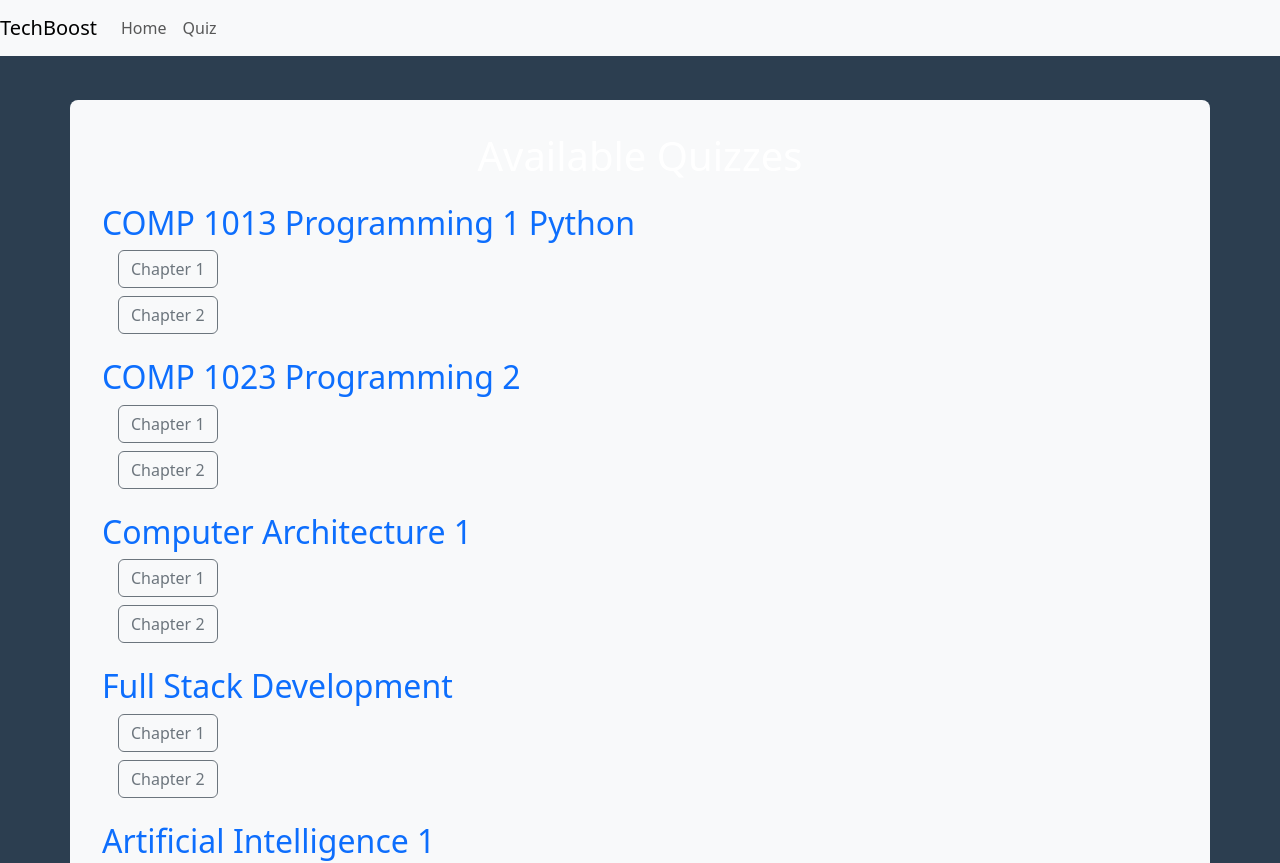
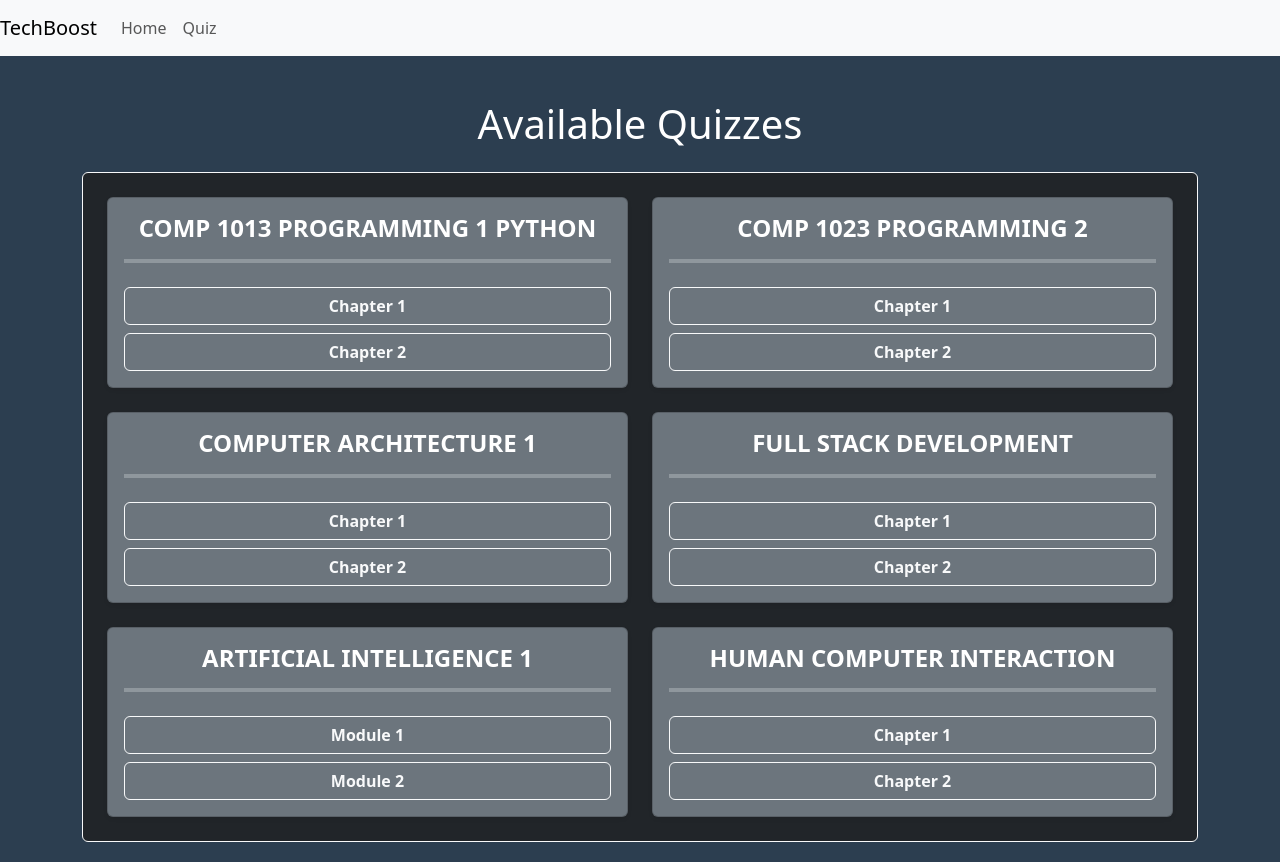
Before and after one commit to ChenukaGamage/techboost, a Vue app: page /quizlist in a window 1280 px wide. Shown: the top 863 px of the page. Built offline with nearby package versions, Linux system fonts and the light colour scheme.

Commit message:
quiz list

```diff
--- a/src/views/QuizList.vue
+++ b/src/views/QuizList.vue
@@ -1,23 +1,36 @@
-// src/views/QuizList.vue
 <template>
+    <div>
+      <!-- Title Section -->
+      <h2 class="text-center mt-4">Available Quizzes</h2>
+
+      <!-- Container for Courses -->
       <div class="container mt-4">
-    <h1 class="text-center mb-4">Available Quizzes</h1>
-    <div v-for="course in classes" :key="course.id" class="mb-4">
-      <h2 class="text-primary">{{ course.name }}</h2>
-      <ul>
-        <li
+        <!-- Outer Border for the Courses Grid -->
+        <div class="p-4 bg-dark rounded border border-light">
+          <!-- Courses Grid -->
+          <div class="row row-cols-1 row-cols-md-2 g-4">
+            <div class="col" v-for="course in classes" :key="course.id">
+              <!-- Course Card -->
+              <div class="card bg-secondary text-white shadow-sm rounded">
+                <div class="card-body">
+                  <h4 class="card-title text-center">{{ course.name }}</h4>
+                  <hr class="border-light" />
+                  <!-- Chapters List -->
+                  <div class="mt-3">
+                    <router-link
                       v-for="chapter in course.chapters"
                       :key="chapter.quizId"
-          class="mt-2"
-        >
-          <router-link
                       :to="{ name: 'Quiz', params: { quizId: chapter.quizId } }"
-            class="btn btn-outline-secondary"
+                      class="btn btn-outline-light btn-block mt-2"
                     >
                       {{ chapter.name }}
                     </router-link>
-        </li>
-      </ul>
+                  </div>
+                </div>
+              </div>
+            </div>
+          </div>
+        </div>
       </div>
     </div>
   </template>
@@ -36,19 +49,60 @@ export default {
   </script>
 
   <style scoped>
-.container {
-  padding: 2rem;
-  background-color: #f8f9fa;
-  border-radius: 8px;
+  /* Styling for the card layout */
+  .card {
+    border-radius: 15px;
+    background-color: #34495e; /* Slightly lighter shade for the course cards */
   }
+
+  .card:hover {
+    transform: scale(1.02);  /*Slight scaling effect on hover */
+  }
+
+  .card-title {
+    font-size: 1.5rem; /* Larger font size for course names */
+    font-weight: bold;
+    text-transform: uppercase; /* Optional: For emphasis */
+    margin-bottom: 10px;
+  }
+
+  /* Styling for the container */
+  .bg-dark {
+    border-radius: 20px; /* Rounded square container */
+  }
+
+  /* Light border around the courses grid */
+  .border-light {
+    border: 2px solid #ffffff; /* Light border */
+  }
+
+  /* Styling for buttons */
+  .btn-outline-light {
+    width: 100%; /* Make buttons full-width */
+    font-size: 1rem;
+    font-weight: bold;
+  }
+
+  .btn-outline-light:hover {
+    background-color: #ffffff;
+    color: #34495e;
+  }
+
+  /* Styling for the page title */
   h2 {
-  margin-bottom: 0.5rem;
+    color: #ffffff;
+    font-size: 2.5rem; /* Adjust size for readability */
+    margin-bottom: 20px; /* Ensures clear space between title and grid */
   }
-ul {
-  padding-left: 1rem;
-  list-style-type: none;
+
+  /* Responsive design for smaller screens */
+  @media (max-width: 767px) {
+    h2 {
+      font-size: 2rem; /* Adjust title size for smaller screens */
     }
-li {
-  margin-bottom: 0.5rem;
+
+    .card {
+      height: auto; /* Allow cards to be flexible on small screens */
+    }
   }
   </style>
```
Lines whose indentation alone changed are shown as unchanged.
